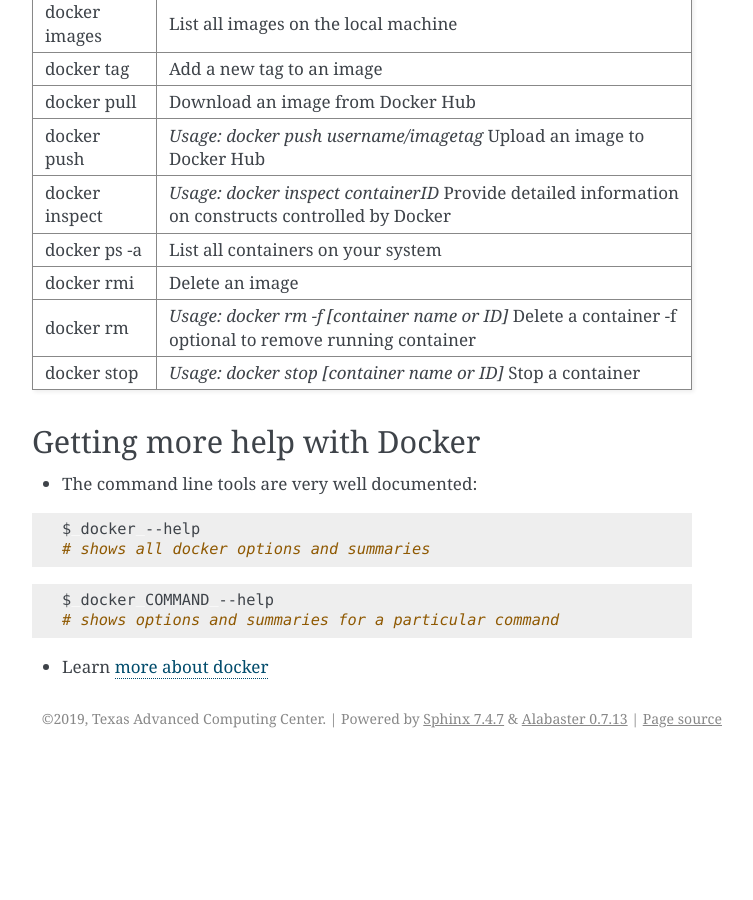
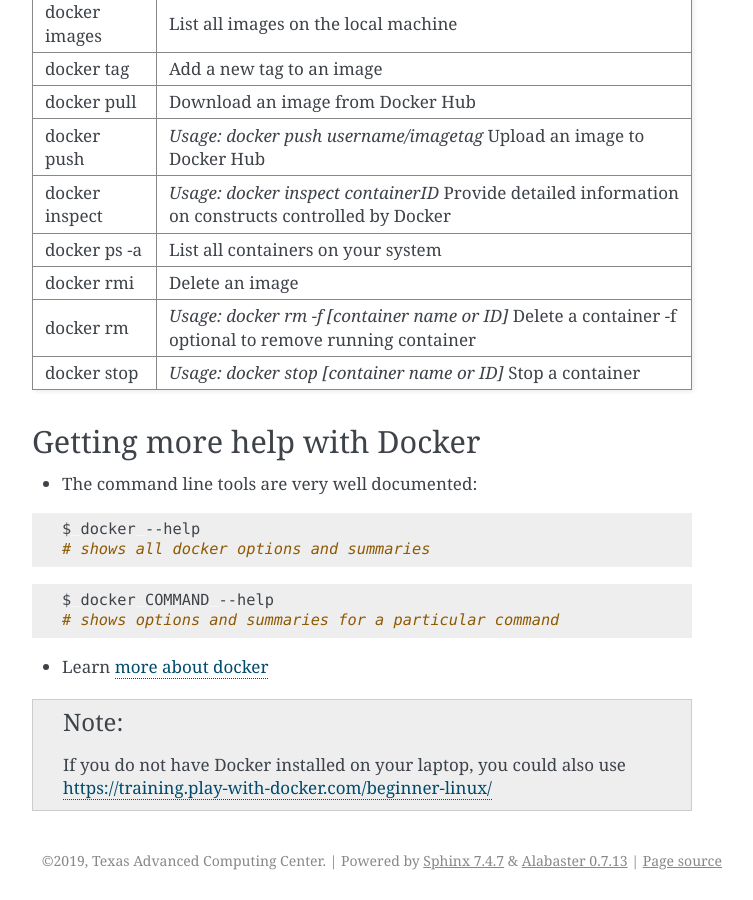
Before and after one commit to TACC/containers_at_tacc, a Sphinx documentation site: the page built from docs/containers/02.dockerbasics.rst, in a window 1280 px wide and 900 px high, scrolled down 5804 px. Shown: the whole window, without its empty margins (388-1141 px from the left). Built offline with Sphinx 7.4.7, drawn with Linux system fonts in a browser that asks for light colours; before the commit the page ends 6562 px from its top, so only the background shows below that.

Commit message:
minor changes

```diff
--- a/docs/containers/00.overview.rst
+++ b/docs/containers/00.overview.rst
@@ -10,8 +10,6 @@ on one such container technology called "Docker".
   * To find and use existing containers
   * To develop, use your own containers
 
-Please find the required materials for this course at  `TACC/containers_at_tacc <https://github.com/TACC/containers_at_tacc>`_
-
 .. toctree::
    :maxdepth: 1
    :caption: Sections:
--- a/docs/containers/01.intro.rst
+++ b/docs/containers/01.intro.rst
@@ -20,11 +20,10 @@ What is a Container?
 **Container vs VM**
 
 
-.. figure:: images/vm_containers.png
+.. figure:: images/docker_vm.png
    :height: 300
    :width: 500
    :align: center
-
 
 
 +------------------------------------+-------------------------------------------------+
--- a/docs/containers/02.dockerbasics.rst
+++ b/docs/containers/02.dockerbasics.rst
@@ -306,3 +306,7 @@ Getting more help with Docker
    # shows options and summaries for a particular command
 
 - Learn `more about docker <https://docs.docker.com/get-started/>`_
+
+.. note::
+
+    If you do not have Docker installed on your laptop, you could also use https://training.play-with-docker.com/beginner-linux/
```
Also changed, not shown: other parts of docs/containers/01.intro.rst (+0 -1 lines), docs/containers/03.handsondocker.rst (+15 -15 lines), docs/containers/images/docker_vm.png (added), 1 other file.
